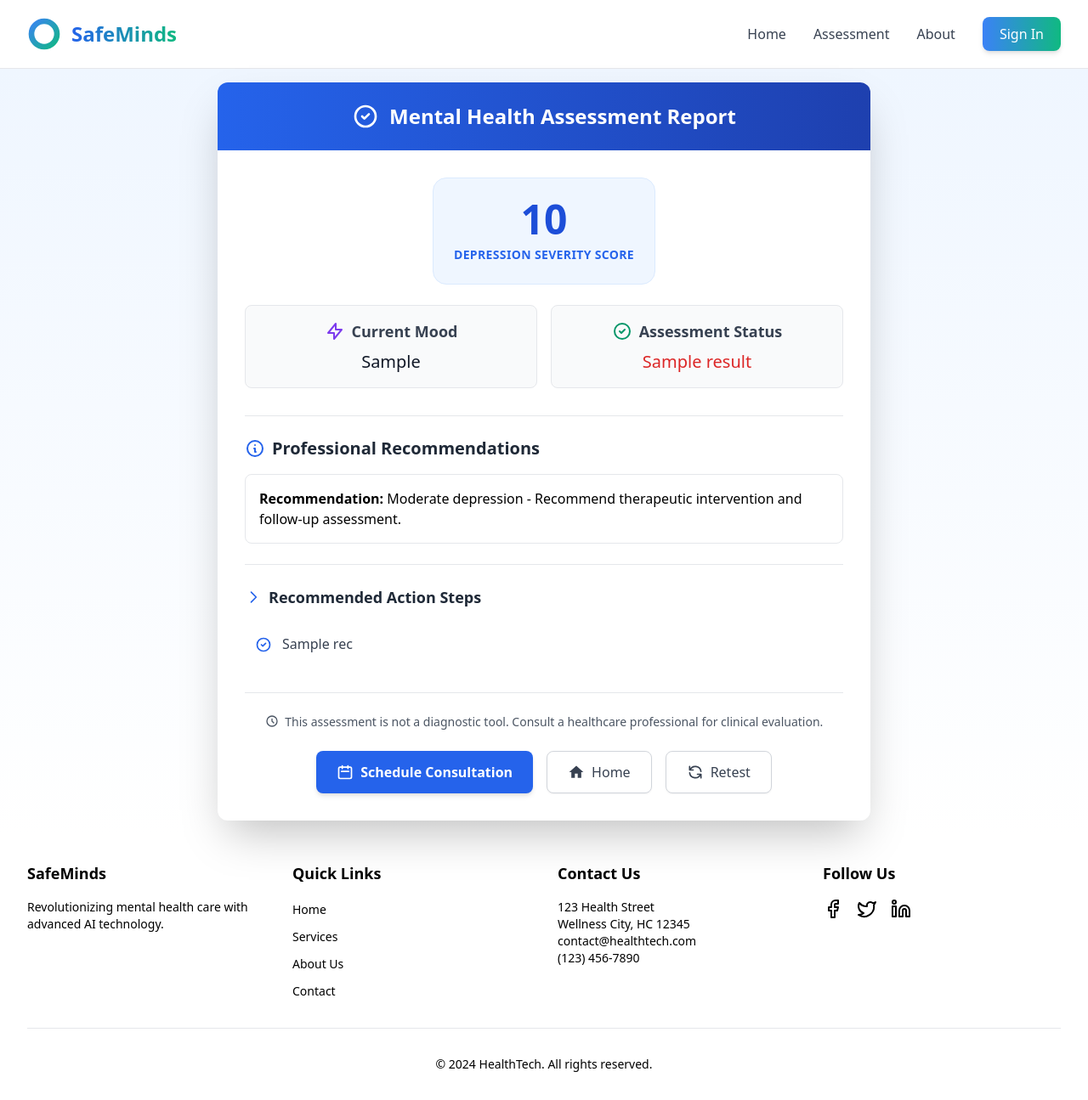
After one commit to HackByte3-0/SafeMind-AI, a Django app: template app/templates/app/result.html in a window 1280 px wide. The commit adds this page. Shown: the whole page at 85% size. Run offline with Django 5.2, Linux system fonts and the light colour scheme; the template is opened without the code that fills it: most values are stand-ins (such as "Sample title", 1, 10 or a date in 2020).

```diff
--- a/app/templates/app/dashboard.html
+++ b/app/templates/app/dashboard.html
@@ -77,7 +77,7 @@
 
                 <!-- Action Buttons -->
                 <div class="flex flex-col sm:flex-row gap-3 border-t pt-6">
-                    <a href="" class="flex-1">
+                    <a href="{% url 'phq9' %}" class="flex-1">
                         <button class="w-full bg-green-500 hover:bg-emerald-700 text-white px-6 py-3 rounded-lg font-medium transition-colors border-2">
                             Take Online Assessment
                         </button>
--- /dev/null
+++ b/app/templates/app/result.html
@@ -0,0 +1,159 @@
+{% extends 'base.html' %}
+
+{% block content %}
+<div class="min-h-screen bg-gradient-to-b from-blue-50 to-white flex items-center justify-center p-4">
+    <div class="w-full max-w-3xl bg-white rounded-xl shadow-2xl overflow-hidden">
+        <!-- Header Section -->
+        <div class="bg-gradient-to-r from-blue-600 to-blue-800 text-white px-8 py-6">
+            <div class="flex items-center justify-center space-x-3">
+                <svg class="w-8 h-8" fill="none" stroke="currentColor" viewBox="0 0 24 24" xmlns="http://www.w3.org/2000/svg">
+                    <path stroke-linecap="round" stroke-linejoin="round" stroke-width="2" d="M9 12l2 2 4-4m6 2a9 9 0 11-18 0 9 9 0 0118 0z"></path>
+                </svg>
+                <h1 class="text-2xl font-bold">Mental Health Assessment Report</h1>
+            </div>
+        </div>
+
+        <!-- Main Content -->
+        <div class="p-8 space-y-8">
+            <!-- Score Summary -->
+            <div class="text-center space-y-6">
+                <div class="inline-block bg-blue-50 p-6 rounded-2xl border border-blue-100">
+                    <div class="text-5xl font-bold text-blue-700 mb-2">{{ score }}</div>
+                    <div class="text-sm font-semibold text-blue-600 uppercase tracking-wide">Depression Severity Score</div>
+                </div>
+
+                <!-- Results Cards -->
+                <div class="grid grid-cols-1 md:grid-cols-2 gap-4">
+                    <div class="bg-gray-50 p-4 rounded-lg border border-gray-200">
+                        <div class="flex items-center justify-center space-x-2 mb-2">
+                            <svg class="w-6 h-6 text-purple-600" fill="none" stroke="currentColor" viewBox="0 0 24 24">
+                                <path stroke-linecap="round" stroke-linejoin="round" stroke-width="2" d="M13 10V3L4 14h7v7l9-11h-7z"/>
+                            </svg>
+                            <span class="text-lg font-semibold text-gray-700">Current Mood</span>
+                        </div>
+                        <p class="text-xl font-medium text-gray-900">{{ dominant_emotion }}</p>
+                    </div>
+
+                    <div class="bg-gray-50 p-4 rounded-lg border border-gray-200">
+                        <div class="flex items-center justify-center space-x-2 mb-2">
+                            <svg class="w-6 h-6 text-green-600" fill="none" stroke="currentColor" viewBox="0 0 24 24">
+                                <path stroke-linecap="round" stroke-linejoin="round" stroke-width="2" d="M9 12l2 2 4-4m6 2a9 9 0 11-18 0 9 9 0 0118 0z"/>
+                            </svg>
+                            <span class="text-lg font-semibold text-gray-700">Assessment Status</span>
+                        </div>
+                        <p class="text-xl font-medium text-red-600">{{ result }}</p>
+                    </div>
+                </div>
+            </div>
+
+            <!-- Recommendation Section -->
+            <div class="space-y-6">
+                <div class="border-t border-b border-gray-200 py-6">
+                    <h3 class="text-xl font-semibold text-gray-800 mb-4 flex items-center">
+                        <svg class="w-6 h-6 mr-2 text-blue-600" fill="none" stroke="currentColor" viewBox="0 0 24 24">
+                            <path stroke-linecap="round" stroke-linejoin="round" stroke-width="2" d="M13 16h-1v-4h-1m1-4h.01M21 12a9 9 0 11-18 0 9 9 0 0118 0z"/>
+                        </svg>
+                        Professional Recommendations
+                    </h3>
+
+                    <div class="prose max-w-none">
+                        {% if score >= 0 and score <= 4 %}
+                            <div class="p-4 bg-green-50 rounded-lg border border-green-200">
+                                <p class="text-green-700 font-medium">
+                                    <span class="font-semibold">Recommendation:</span>
+                                    Minimal depression - May not require treatment. Maintain regular mood tracking.
+                                </p>
+                            </div>
+                        {% elif score >= 5 and score <= 9 %}
+                            <div class="p-4 bg-yellow-50 rounded-lg border border-yellow-200">
+                                <p class="text-yellow-700 font-medium">
+                                    <span class="font-semibold">Recommendation:</span>
+                                    Mild depression - Clinical judgment needed. Consider lifestyle modifications and monitoring.
+                                </p>
+                            </div>
+                        {% elif score >= 10 and score <= 14 %}
+                            <div class="p-4 bg-orange-50 rounded-lg border border-orange-200">
+                                <p class="text-orange-700 font-medium">
+                                    <span class="font-semibold">Recommendation:</span>
+                                    Moderate depression - Recommend therapeutic intervention and follow-up assessment.
+                                </p>
+                            </div>
+                        {% elif score >= 15 and score <= 19 %}
+                            <div class="p-4 bg-red-50 rounded-lg border border-red-200">
+                                <p class="text-red-700 font-medium">
+                                    <span class="font-semibold">Recommendation:</span>
+                                    Moderately severe depression - Urgent clinical evaluation recommended. Consider combined treatment approach.
+                                </p>
+                            </div>
+                        {% elif score >= 20 and score <= 27 %}
+                            <div class="p-4 bg-red-100 rounded-lg border border-red-300">
+                                <p class="text-red-800 font-medium">
+                                    <span class="font-semibold">Recommendation:</span>
+                                    Severe depression - Immediate clinical attention required. Consider comprehensive treatment plan.
+                                </p>
+                            </div>
+                        {% endif %}
+                    </div>
+                </div>
+
+                <!-- Action Steps -->
+                <div class="space-y-4">
+                    <h4 class="text-lg font-semibold text-gray-800 flex items-center">
+                        <svg class="w-5 h-5 mr-2 text-blue-600" fill="none" stroke="currentColor" viewBox="0 0 24 24">
+                            <path stroke-linecap="round" stroke-linejoin="round" stroke-width="2" d="M9 5l7 7-7 7"/>
+                        </svg>
+                        Recommended Action Steps
+                    </h4>
+                    <ul class="space-y-3">
+                        {% for rec in recommendation %}
+                        <li class="flex items-start p-3 hover:bg-gray-50 rounded-lg transition-colors">
+                            <svg class="flex-shrink-0 w-5 h-5 mt-1 mr-3 text-blue-600" fill="none" stroke="currentColor" viewBox="0 0 24 24">
+                                <path stroke-linecap="round" stroke-linejoin="round" stroke-width="2" d="M9 12l2 2 4-4m6 2a9 9 0 11-18 0 9 9 0 0118 0z"/>
+                            </svg>
+                            <span class="text-gray-700 leading-relaxed">{{ rec }}</span>
+                        </li>
+                        {% endfor %}
+                    </ul>
+                </div>
+            </div>
+
+            <!-- Footer Actions -->
+            <div class="border-t border-gray-200 pt-6">
+                <div class="text-center mb-6">
+                    <p class="text-sm text-gray-600">
+                        <svg class="inline-block w-4 h-4 mr-1 -mt-1" fill="none" stroke="currentColor" viewBox="0 0 24 24">
+                            <path stroke-linecap="round" stroke-linejoin="round" stroke-width="2" d="M12 8v4l3 3m6-3a9 9 0 11-18 0 9 9 0 0118 0z"/>
+                        </svg>
+                        This assessment is not a diagnostic tool. Consult a healthcare professional for clinical evaluation.
+                    </p>
+                </div>
+
+                <div class="flex flex-col sm:flex-row gap-4 justify-center">
+                    <a href="{% url 'book_consultation' %}" class="inline-flex items-center justify-center px-6 py-3 bg-blue-600 hover:bg-blue-700 text-white font-semibold rounded-lg transition-all shadow-md hover:shadow-lg">
+                        <svg class="w-5 h-5 mr-2" fill="none" stroke="currentColor" viewBox="0 0 24 24">
+                            <path stroke-linecap="round" stroke-linejoin="round" stroke-width="2" d="M8 7V3m8 4V3m-9 8h10M5 21h14a2 2 0 002-2V7a2 2 0 00-2-2H5a2 2 0 00-2 2v12a2 2 0 002 2z"/>
+                        </svg>
+                        Schedule Consultation
+                    </a>
+
+                    <div class="flex gap-4 justify-center">
+                        <a href="/" class="inline-flex items-center justify-center px-6 py-3 bg-white hover:bg-gray-50 text-gray-700 font-medium rounded-lg border border-gray-300 transition-all shadow-sm hover:shadow">
+                            <svg class="w-5 h-5 mr-2" viewBox="0 0 24 24" fill="currentColor">
+                                <path d="M10 20v-6h4v6h5v-8h3L12 3 2 12h3v8z"/>
+                            </svg>
+                            Home
+                        </a>
+
+                        <a href="{% url 'phq9' %}" class="inline-flex items-center justify-center px-6 py-3 bg-white hover:bg-gray-50 text-gray-700 font-medium rounded-lg border border-gray-300 transition-all shadow-sm hover:shadow">
+                            <svg class="w-5 h-5 mr-2" fill="none" stroke="currentColor" viewBox="0 0 24 24">
+                                <path stroke-linecap="round" stroke-linejoin="round" stroke-width="2" d="M4 4v5h.582m15.356 2A8.001 8.001 0 004.582 9m0 0H9m11 11v-5h-.581m0 0a8.003 8.003 0 01-15.357-2m15.357 2H15"/>
+                            </svg>
+                            Retest
+                        </a>
+                    </div>
+                </div>
+            </div>
+        </div>
+    </div>
+</div>
+{% endblock %}
```
Also changed, not shown: app/templates/app/phq9_form.html (+28 -12 lines), app/views.py (+164 -1 lines).
